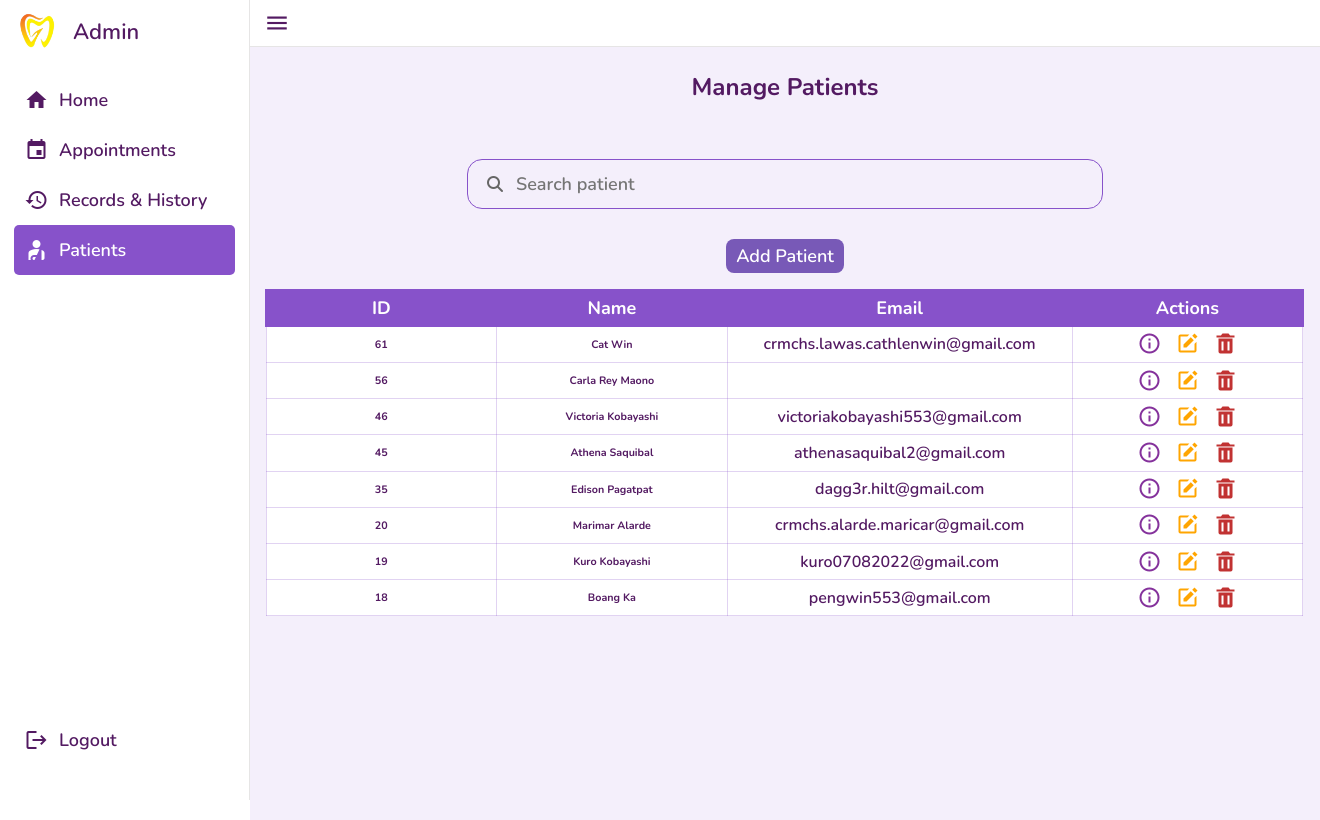
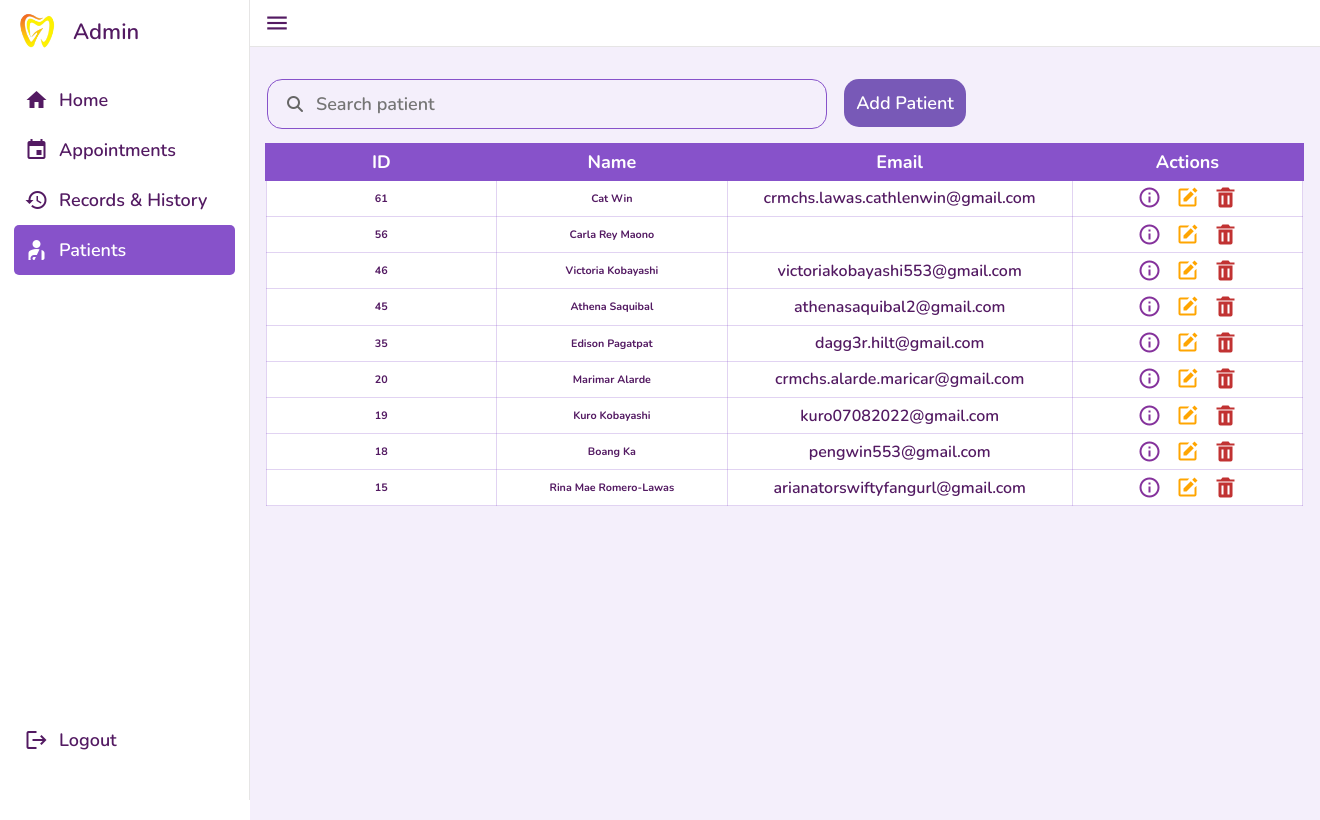
Before and after one commit to WinWin-Kobayashi/officialB-dentalClinicWeb, a PHP site: page /officialB-dentalClinicWeb/admin-p_management.php in a window 1320 px wide. Run offline with PHP 8.4, Linux system fonts and the light colour scheme; data comes from the database, SQL or seed files in the repository.

Commit message:
modified ui

```diff
--- a/admin-p_management.php
+++ b/admin-p_management.php
@@ -20,7 +20,6 @@
     <section class="dashboard" id="dashboard">
         <div class="patRecHistory-container">
             <div class="container">
-                <h1>Manage Patients</h1>
 
                 <div class="row-container">
                     <!-- <div class="row one">
@@ -30,7 +29,7 @@
                     <div class="row two">
                         <!-- get user input -->
 
-                        <div class="input-box search-container">
+                        <div class="input-box search-container" style="margin-top: 0.5rem">
                             <i class="fa fa-search icon"></i>
                             <input type="text" id="getName" placeholder="Search patient">
                         </div>
@@ -46,7 +45,7 @@
 
                 <!-- button to toggle add-patient modal -->
                 <div class="add_p" style="display: flex; align-items: center; justify-content: center;">
-                    <button class='button addPatient' id='addPatient' onclick='openAddPatientModal()' style="margin-top: 0.5rem; margin-bottom: 1rem;">Add Patient</button>
+                    <button class='button addPatient' id='addPatient' onclick='openAddPatientModal()' style="margin-top: -4.5rem; margin-left: 15rem; margin-bottom: 2rem;">Add Patient</button>
                 </div>
 
                 <!-- display patients_table1's data that are from verified accounts -->
@@ -63,7 +62,7 @@
                     <tbody id="showdata">
                     <?php
 
-                            $sql = "SELECT * FROM patients_table1 WHERE verified = 1 ORDER BY ID DESC LIMIT 8";
+                            $sql = "SELECT * FROM patients_table1 WHERE verified = 1 ORDER BY ID DESC LIMIT 15";
                             $query = mysqli_query($conn,$sql);
 
                             while($row = mysqli_fetch_assoc($query))
--- a/p_booking-history.php
+++ b/p_booking-history.php
@@ -11,7 +11,11 @@
 </head>
 <body>
 
-    <h1 style="text-align: center; margin-top: 1rem;">Patient's Booking History</h1>
+    <div class="backInfo-container">
+        <a href="admin-patRecHistory.php"> <i class='bx bx-arrow-back'></i> </a>
+    </div>
+
+    <h1 style="text-align: center; margin-top: -2rem;">Patient's Booking History</h1>
     <h3><?php if(isset($_GET['first_name'])){
         $first_name = $_GET['first_name'];
         $last_name = $_GET['last_name'];
--- a/searchajax.php
+++ b/searchajax.php
@@ -5,7 +5,7 @@
 
   $first_name = $_POST['name'];
 
-   $sql = "SELECT * FROM patients_table1 WHERE first_name LIKE '$first_name%' AND VERIFIED = 1 ORDER BY ID DESC";
+   $sql = "SELECT * FROM patients_table1 WHERE first_name LIKE '$first_name%' AND VERIFIED = 1 ORDER BY ID DESC LIMIT 15";
    $query = mysqli_query($conn,$sql);
    $data='';
    while($row = mysqli_fetch_assoc($query))
--- a/searchajax2.php
+++ b/searchajax2.php
@@ -5,7 +5,7 @@
 
     $first_name = $_POST['name'];
 
-    $sql = "SELECT * FROM patients_table1 WHERE first_name LIKE '$first_name%' AND VERIFIED = 1 ORDER BY ID DESC LIMIT 7";
+    $sql = "SELECT * FROM patients_table1 WHERE first_name LIKE '$first_name%' AND VERIFIED = 1 ORDER BY ID DESC LIMIT 15";
     $query = mysqli_query($conn,$sql);
     $data='';
     while($row = mysqli_fetch_assoc($query))
--- a/style/admin-p_management.css
+++ b/style/admin-p_management.css
@@ -296,6 +296,8 @@
 .addPatient{
     background: #7859B7;
     color: white;
+    padding: 12px;
+    border-radius: 15px;
 }
 
 .addPatient:hover{
@@ -399,3 +401,11 @@
 #getName {
     padding-left: 3rem; /* Adjust the left padding to leave space for the icon */
 }
+
+.input-box{
+    margin-left: -12.5rem; width: 88%; margin-top: -3rem;
+}
+
+.table{
+    margin-top: -1rem;
+}
```
Also changed, not shown: admin-patRecHistory.php (+4 -4 lines), style/admin-patRecHistory.css (+8 -0 lines), style/book-history.css (+10 -0 lines).
